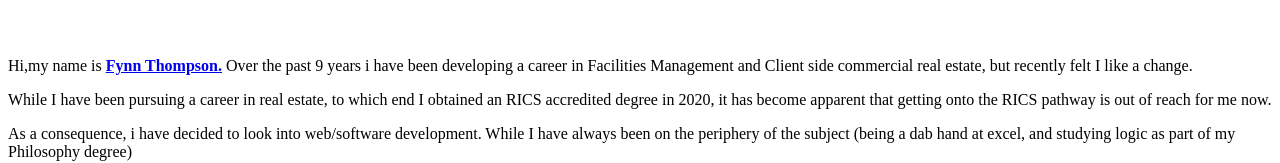
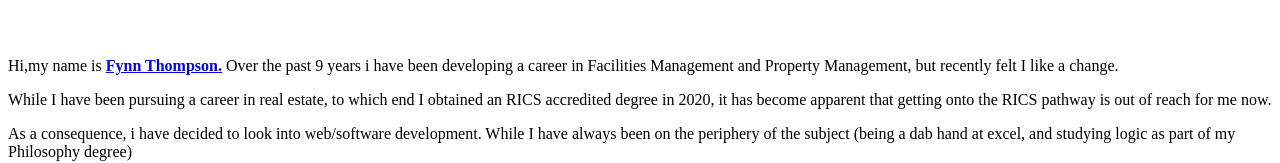
Before and after one commit to Fythbro/CV, a plain HTML site: page index.html in a window 1280 px wide. Shown: the part 281-444 px from the top of the page. Drawn offline with Linux system fonts and the light colour scheme.

Commit message:
Change wording

```diff
--- a/index.html
+++ b/index.html
@@ -14,7 +14,7 @@
         </table>
 
      <br>
-     <p>Hi,my name is <strong><a href="https://www.facebook.com/WalrusPaladin">Fynn Thompson.</a></strong> Over the past 9 years i have been developing a career in Facilities Management and Client side commercial real estate, but recently felt I like a change.</p>
+     <p>Hi,my name is <strong><a href="https://www.facebook.com/WalrusPaladin">Fynn Thompson.</a></strong> Over the past 9 years i have been developing a career in Facilities Management and Property Management, but recently felt I like a change.</p>
      <p>While I have been pursuing a career in real estate, to which end I obtained an RICS accredited degree in 2020, it has become apparent that getting onto the RICS pathway is out of reach for me now.</p>
      <p>As a consequence, i have decided to look into web/software development. While I have always been on the periphery of the subject (being a dab hand at excel, and studying logic as part of my Philosophy degree)</p>
      <p>I never had the courage to take the plunge and try my hand at it; that changed in Feb 2023 after a few conversations with close friends and a frank assessment of my earning potential in my current career.</p>
```
